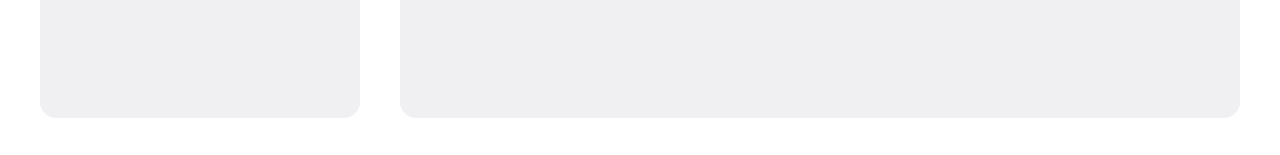
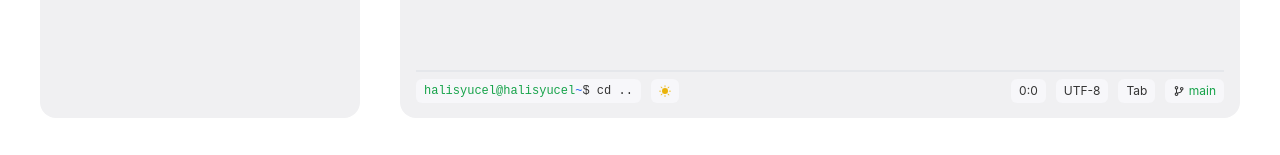
Before and after one commit to halisyucel/halisyucel.dev, a Next.js app: page / in a window 1280 px wide. Shown: the part 642-797 px from the top of the page. Built offline with nearby package versions, Linux system fonts and the light colour scheme.

Commit message:
add sidebar

```diff
--- /dev/null
+++ b/components/return-back.tsx
@@ -0,0 +1,16 @@
+import React from 'react';
+import { Button } from 'rsuite';
+
+const ReturnBack = () => {
+	return (
+		<Button size={'xs'} className={'mr-[10px]'}>
+			<span style={{ fontFamily: 'monospace' }}>
+				<span className={'text-green-600'}>halisyucel@halisyucel</span>
+				<span className={'text-blue-600'}>~</span>
+				$ cd ..
+			</span>
+		</Button>
+	);
+};
+
+export default ReturnBack;
--- /dev/null
+++ b/components/side-bar.tsx
@@ -0,0 +1,43 @@
+import React, { useState, useEffect } from 'react';
+import { Tag } from 'rsuite';
+import ReturnBack from './return-back';
+import ToggleThemeButton from './toggle-theme-button';
+import { BiGitBranch } from 'react-icons/bi';
+
+const SideBar = () => {
+	const [positions, setPositions] = useState<number[]>([0,0]);
+	useEffect(() => {
+		const handleMouseMove = (e: MouseEvent) => {
+			setPositions([e.clientX, e.clientY]);
+		}
+		window.addEventListener('mousemove', handleMouseMove);
+		return () => {
+			window.removeEventListener('mousemove', handleMouseMove);
+		}
+	}, []);
+	return (
+		<div className={'flex justify-center items-center absolute left-0 bottom-2 w-[calc(100%-2rem)] h-10 mx-4 border-t-2'}>
+			<ReturnBack />
+			<ToggleThemeButton />
+			<span className={'flex-1'} />
+			<Tag>{positions[0]}:{positions[1]}</Tag>
+			<Tag>UTF-8</Tag>
+			<Tag>Tab</Tag>
+			<Tag
+				as={'a'}
+				className={'hover:no-underline'}
+				href={'https://github.com/halisyucel/halisyucel.me'}
+				target={'_blank'}
+				rel={'noopener noreferrer'}
+			>
+				<span className={'flex justify-center items-center'}>
+					<BiGitBranch/>
+					&nbsp;
+					<span className={'text-green-600'}>main</span>
+				</span>
+			</Tag>
+		</div>
+	);
+};
+
+export default SideBar;
--- /dev/null
+++ b/components/toggle-theme-button.tsx
@@ -0,0 +1,24 @@
+import React from 'react';
+import { Button } from 'rsuite';
+import { BsFillSunFill, BsFillMoonStarsFill } from 'react-icons/bs';
+import { useDispatch, useSelector } from 'react-redux';
+import { RootState } from '../redux/store';
+import { toggleTheme } from '../redux/features/settings';
+
+const ToggleThemeButton = () => {
+	const dispatch = useDispatch();
+	const { theme } = useSelector((state: RootState) => state.settings);
+	return (
+		<Button
+			size={'xs'}
+			onClick={() => dispatch(toggleTheme())}
+		>
+			{theme === 'light' ?
+				<BsFillSunFill className={'h-5 text-yellow-500'}/> :
+				<BsFillMoonStarsFill className={'h-5 text-yellow-500'}/>
+			}
+		</Button>
+	);
+};
+
+export default ToggleThemeButton;
```
